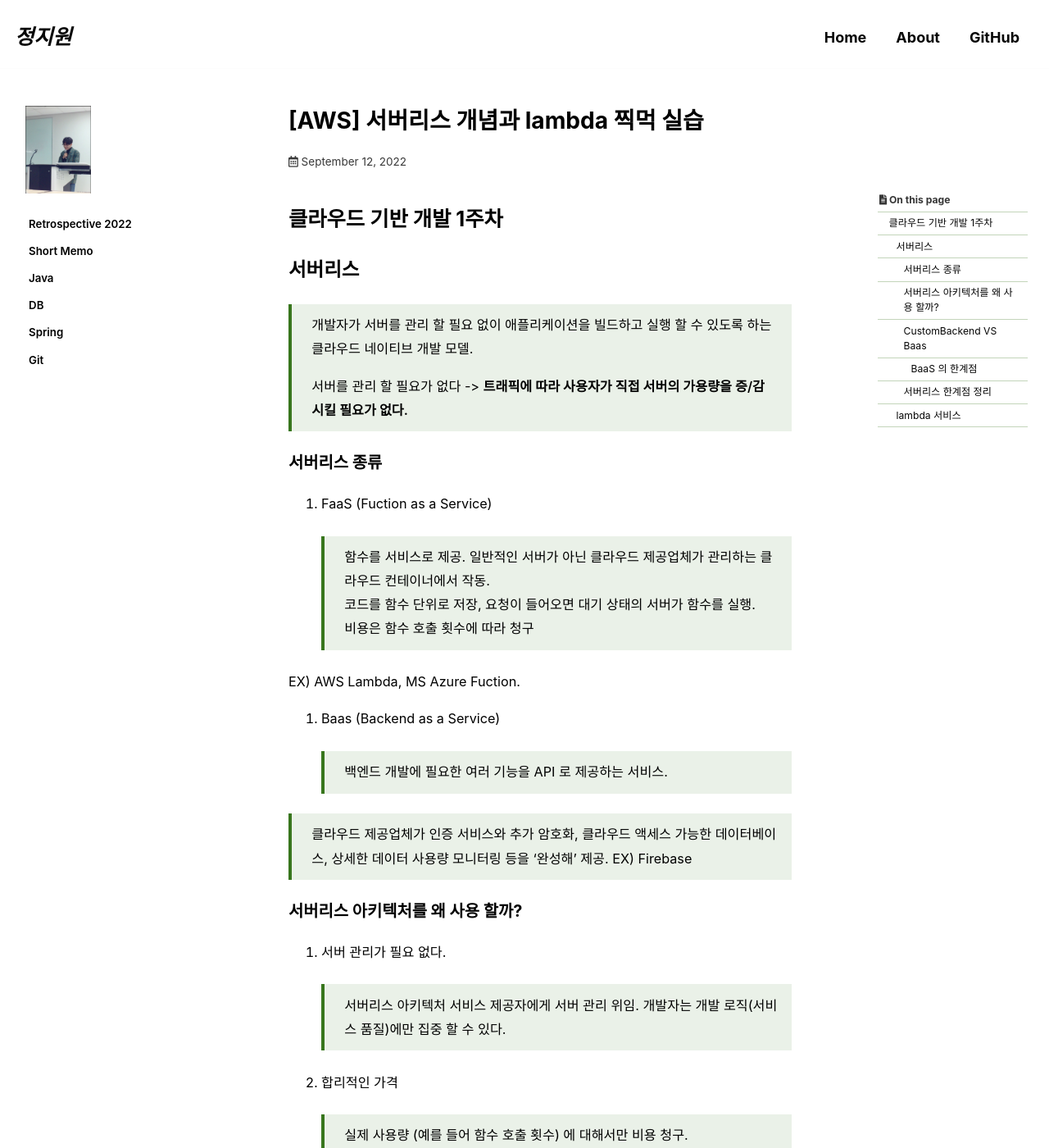
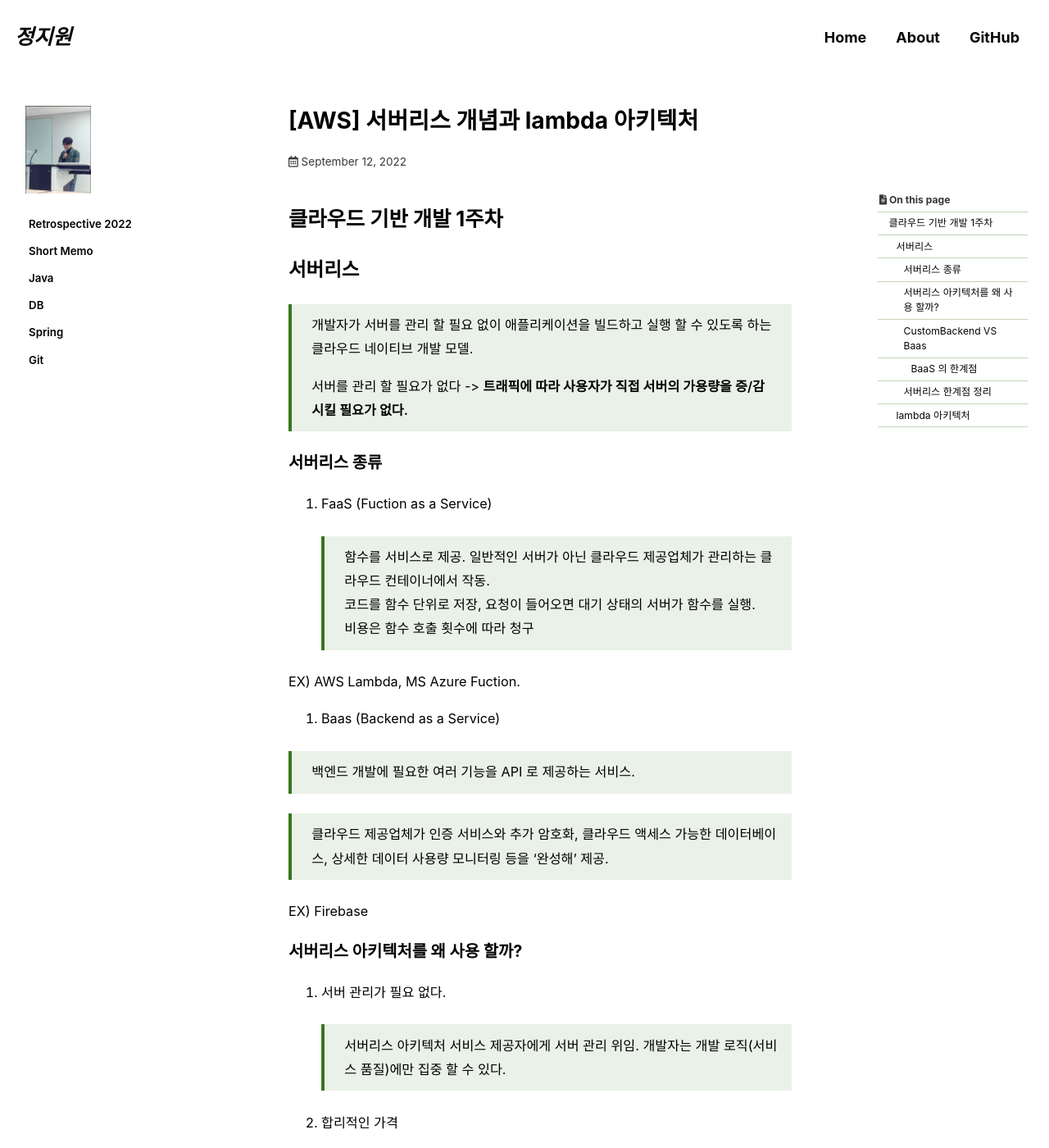
Before and after one commit to JIWEON-JEONG/JIWEON-JEONG.github.io, a Jekyll site: the page built from _posts/2022-09-12-[AWS] 서버리스 개념과 lambda 아키텍처.md, in a window 1280 px wide and 1400 px high. Shown: the whole window at 82% size. Built offline with Jekyll 4.4.1, drawn with Linux system fonts in a browser that asks for light colours; cached includes are drawn as plain includes; some web fonts are replaced; comment, search, counter and statistics services are not loaded; some of the changed text lies outside the part shown.

```diff
--- a/_posts/2022-09-12-[AWS] 서버리스 개념과 lambda 찍먹 실습.md
+++ b/_posts/2022-09-12-[AWS] 서버리스 개념과 lambda 아키텍처.md
@@ -1,5 +1,5 @@
 ---
-title: "[AWS] 서버리스 개념과 lambda 찍먹 실습"
+title: "[AWS] 서버리스 개념과 lambda 아키텍처"
 excerpt: "서버리스란 .."
 
 categories:
@@ -32,9 +32,11 @@
 EX) AWS Lambda, MS Azure Fuction.
 
 2. Baas (Backend as a Service)
+
 > 백엔드 개발에 필요한 여러 기능을 API 로 제공하는 서비스.
 
 > 클라우드 제공업체가 인증 서비스와 추가 암호화, 클라우드 액세스 가능한 데이터베이스, 상세한 데이터 사용량 모니터링 등을 ‘완성해’ 제공.
+
 EX) Firebase
 
 ### 서버리스 아키텍처를 왜 사용 할까?
@@ -75,5 +77,5 @@
 5. 보안
 > 데이터를 사내에서 직접 관리하는것이 아니기 때문에 민감한 데이터에 관해서는 우려가 생긴다.
 
-## lambda 서비스
+## lambda 아키텍처
 ![](/imgs/infra/lambda.png)
```
Also changed, not shown: _posts/2022-09-11-[AWS] VPC 생성하기 전 알아야 할 내용들.md (renamed from _posts/2022-09-11-[AWS] VPC 와 EC2 인스턴스 생성.md).
